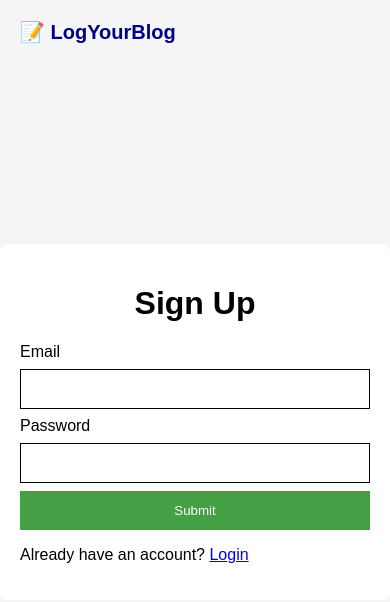
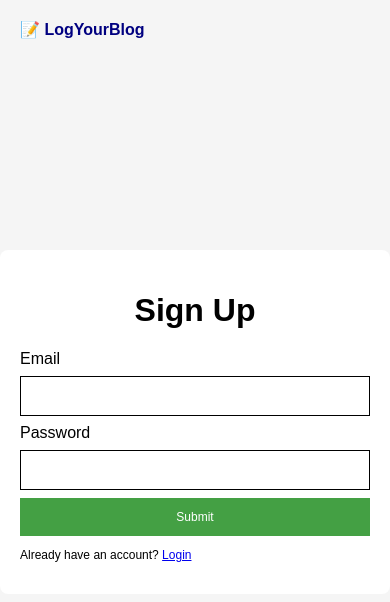
Before and after one commit to David-L-R/react_firebase, a React (Create React App) app: page /signup in a window 390 px wide. Shown: the top 602 px of the page. Built offline with nearby package versions, Linux system fonts and the light colour scheme; no server answers.

Commit message:
Created button component

```diff
--- a/src/components/Layout/auth/SigninPage.jsx
+++ b/src/components/Layout/auth/SigninPage.jsx
@@ -2,6 +2,7 @@ import { useEffect, useState } from "react";
 import { Link, useNavigate } from "react-router-dom";
 import { useAuth } from "../../../context/AuthContext";
 import { Alert } from "../../alert/Alert";
+import { Button } from "../../button/Button";
 import { Form } from "../../Form/Form";
 import { Input } from "../../Input/Input";
 import { Loader } from "../../loader/Loader";
@@ -79,9 +80,9 @@ export const SigninPage = () => {
               >
                 Password
               </Input>
-              <button className='success' type='submit'>
+              <Button className='success' type='submit'>
                 Submit
-              </button>
+              </Button>
             </Form>
             <p>
               Already have an account? <Link to='/signup'>Signup</Link>
--- a/src/components/Layout/auth/SignupPage.jsx
+++ b/src/components/Layout/auth/SignupPage.jsx
@@ -2,6 +2,7 @@ import { useEffect, useState } from "react";
 import { Link, useNavigate } from "react-router-dom";
 import { useAuth } from "../../../context/AuthContext";
 import { Alert } from "../../alert/Alert";
+import { Button } from "../../button/Button";
 import { Form } from "../../Form/Form";
 import { Input } from "../../Input/Input";
 import { Loader } from "../../loader/Loader";
@@ -88,9 +89,9 @@ export const SignupPage = () => {
               >
                 Password
               </Input>
-              <button className='success' type='submit'>
+              <Button className='success' type='submit'>
                 Submit
-              </button>
+              </Button>
             </Form>
             <p>
               Already have an account? <Link to='/login'>Login</Link>
--- a/src/components/Layout/auth/auth.css
+++ b/src/components/Layout/auth/auth.css
@@ -9,36 +9,3 @@
 .form-container h1 {
   text-align: center;
 }
-
-button {
-  border: none;
-  outline: none;
-  padding: 12px 20px;
-  cursor: pointer;
-}
-
-button.success {
-  background-color: rgb(68, 160, 68);
-  color: white;
-}
-
-button.success:hover {
-  background-color: rgb(112, 198, 112);
-}
-
-button.success:active {
-  background-color: rgb(68, 160, 68);
-}
-
-button.error {
-  background-color: rgb(160, 68, 68);
-  color: white;
-}
-
-button.error:hover {
-  background-color: rgb(212, 103, 103);
-}
-
-button.error:active {
-  background-color: rgb(160, 68, 68);
-}
--- a/src/components/Layout/logo/logo.css
+++ b/src/components/Layout/logo/logo.css
@@ -9,3 +9,13 @@
   top: 20px;
   left: 20px;
 }
+
+@media only screen and (max-width: 600px) {
+  .logo {
+    font-size: 16px;
+  }
+
+  p {
+    font-size: 12px;
+  }
+}
--- a/src/components/Layout/navbar/Navbar.jsx
+++ b/src/components/Layout/navbar/Navbar.jsx
@@ -1,3 +1,5 @@
+import Avatar from "boring-avatars";
+import { colorPallete } from "../../../constants/colorPallete";
 import { useAuth } from "../../../context/AuthContext";
 import { Logo } from "../logo/Logo";
 import "./navbar.css";
@@ -7,13 +9,18 @@ export const Navbar = () => {
 
   return (
     <nav>
-      <Logo />
       <div className='persona'>
-        {user && <p>{user.email}</p>}{" "}
-        <button className='error' onClick={signout}>
-          Logout
-        </button>
+        <Avatar
+          size={40}
+          name={user.email}
+          variant='beam'
+          colors={colorPallete}
+        />
+        {user && <p>{user.email}</p>}
       </div>
+      <button className='error' onClick={signout}>
+        Logout
+      </button>
     </nav>
   );
 };
--- /dev/null
+++ b/src/components/button/Button.jsx
@@ -0,0 +1,5 @@
+import "./button.css";
+
+export const Button = ({ children, ...props }) => {
+  return <button {...props}>{children}</button>;
+};
--- /dev/null
+++ b/src/components/button/button.css
@@ -0,0 +1,40 @@
+button {
+  border: none;
+  outline: none;
+  padding: 12px 20px;
+  cursor: pointer;
+}
+
+button.success {
+  background-color: rgb(68, 160, 68);
+  color: white;
+}
+
+button.success:hover {
+  background-color: rgb(112, 198, 112);
+}
+
+button.success:active {
+  background-color: rgb(68, 160, 68);
+}
+
+button.error {
+  background-color: rgb(160, 68, 68);
+  color: white;
+}
+
+button.error:hover {
+  background-color: rgb(212, 103, 103);
+}
+
+button.error:active {
+  background-color: rgb(160, 68, 68);
+}
+
+@media only screen and (max-width: 600px) {
+  button {
+    padding: 12px 16px;
+    cursor: pointer;
+    font-size: 12px;
+  }
+}
--- /dev/null
+++ b/src/constants/colorPallete.js
@@ -0,0 +1,7 @@
+export const colorPallete = [
+  "#1B998B",
+  "#2D3047",
+  "#FFFD82",
+  "#FF9B71",
+  "#E84855",
+];
```
